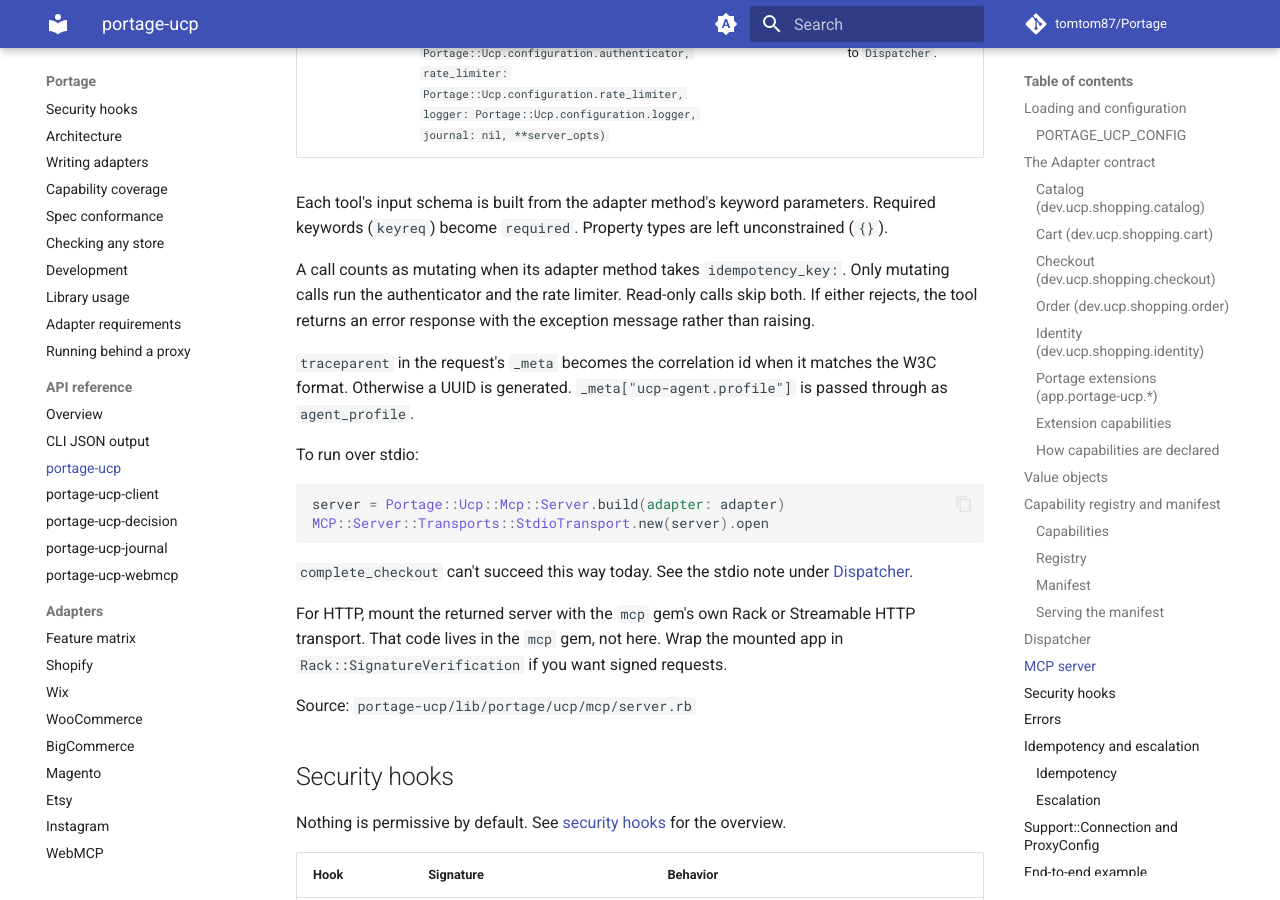
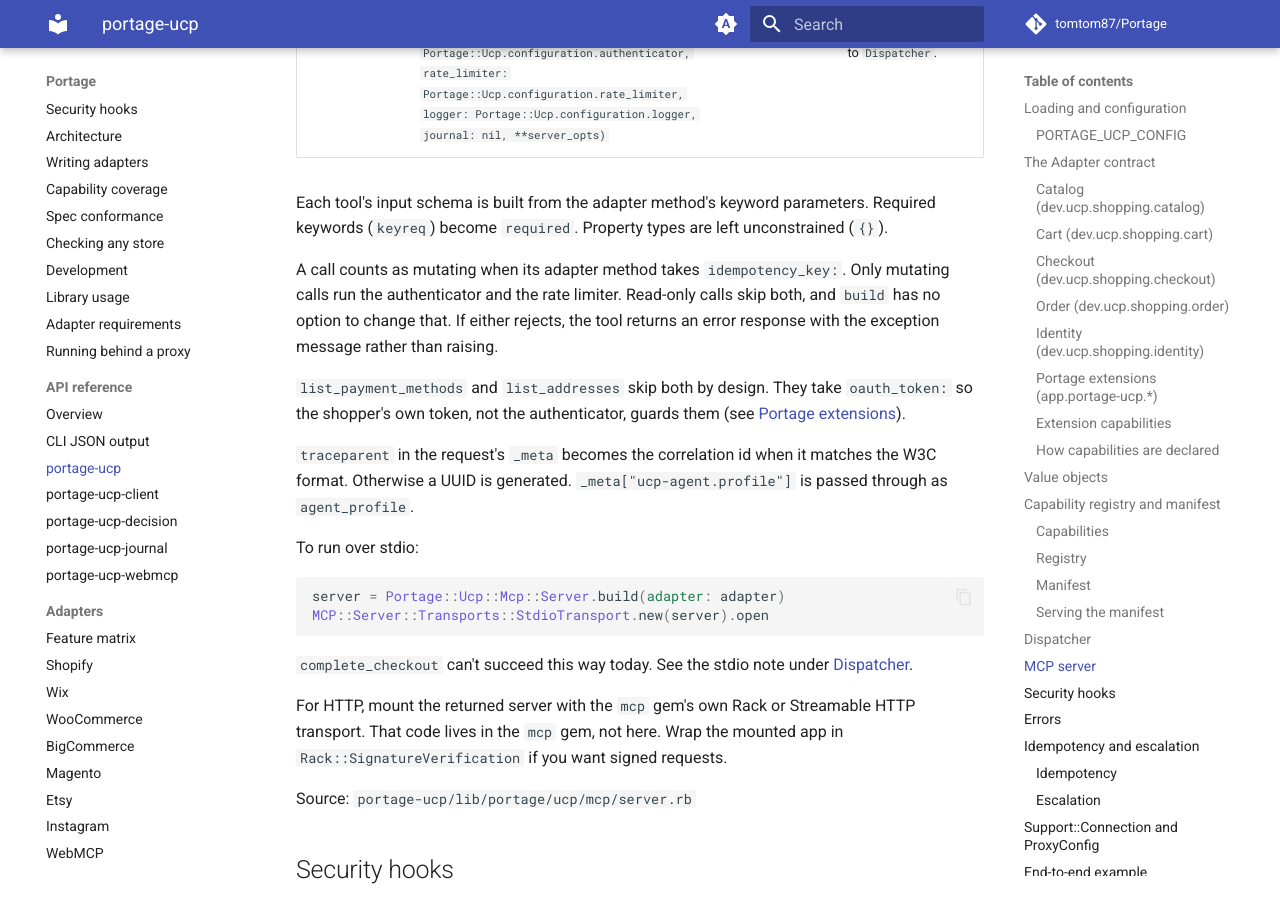
Before and after one commit to tomtom87/Portage, an MkDocs documentation site: the page built from docs/api/portage-ucp.md, in a window 1280 px wide and 900 px high, scrolled down 13692 px. Built offline with MkDocs 1.6.1 and Material for MkDocs 9.7.7, drawn with Linux system fonts in a browser that asks for light colours; comment, search, counter and statistics services are not loaded.

Commit message:
Document why list_* reads skip the authenticator
Mcp::Server.build only authenticates and rate-limits tools whose
adapter method takes idempotency_key:. list_payment_methods and
list_addresses take none, so they skip both. That's deliberate:
design-log section 32 made them take oauth_token: rather than a bare
subject: for exactly this reason, and the adapter contract says so.
The security hooks page and the MCP server section of the API
reference now say it where someone wiring up a server will look.

```diff
--- a/docs/api/portage-ucp.md
+++ b/docs/api/portage-ucp.md
@@ -314,7 +314,9 @@
 
 Each tool's input schema is built from the adapter method's keyword parameters. Required keywords (`keyreq`) become `required`. Property types are left unconstrained (`{}`).
 
-A call counts as mutating when its adapter method takes `idempotency_key:`. Only mutating calls run the authenticator and the rate limiter. Read-only calls skip both. If either rejects, the tool returns an error response with the exception message rather than raising.
+A call counts as mutating when its adapter method takes `idempotency_key:`. Only mutating calls run the authenticator and the rate limiter. Read-only calls skip both, and `build` has no option to change that. If either rejects, the tool returns an error response with the exception message rather than raising.
+
+`list_payment_methods` and `list_addresses` skip both by design. They take `oauth_token:` so the shopper's own token, not the authenticator, guards them (see [Portage extensions](#portage-extensions-appportage-ucp)).
 
 `traceparent` in the request's `_meta` becomes the correlation id when it matches the W3C format. Otherwise a UUID is generated. `_meta["ucp-agent.profile"]` is passed through as `agent_profile`.
 
```
Also changed, not shown: docs/security-hooks.md (+1 -0 lines).
